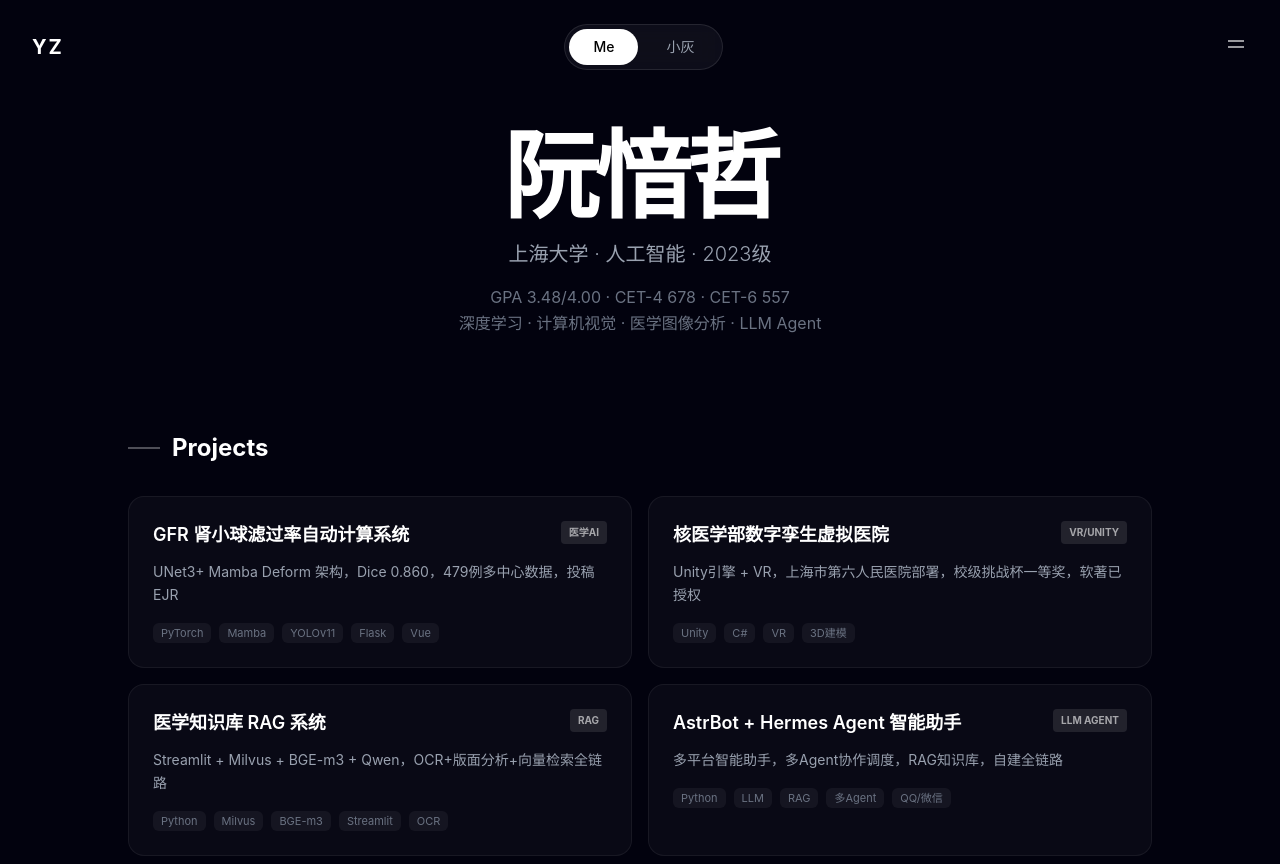
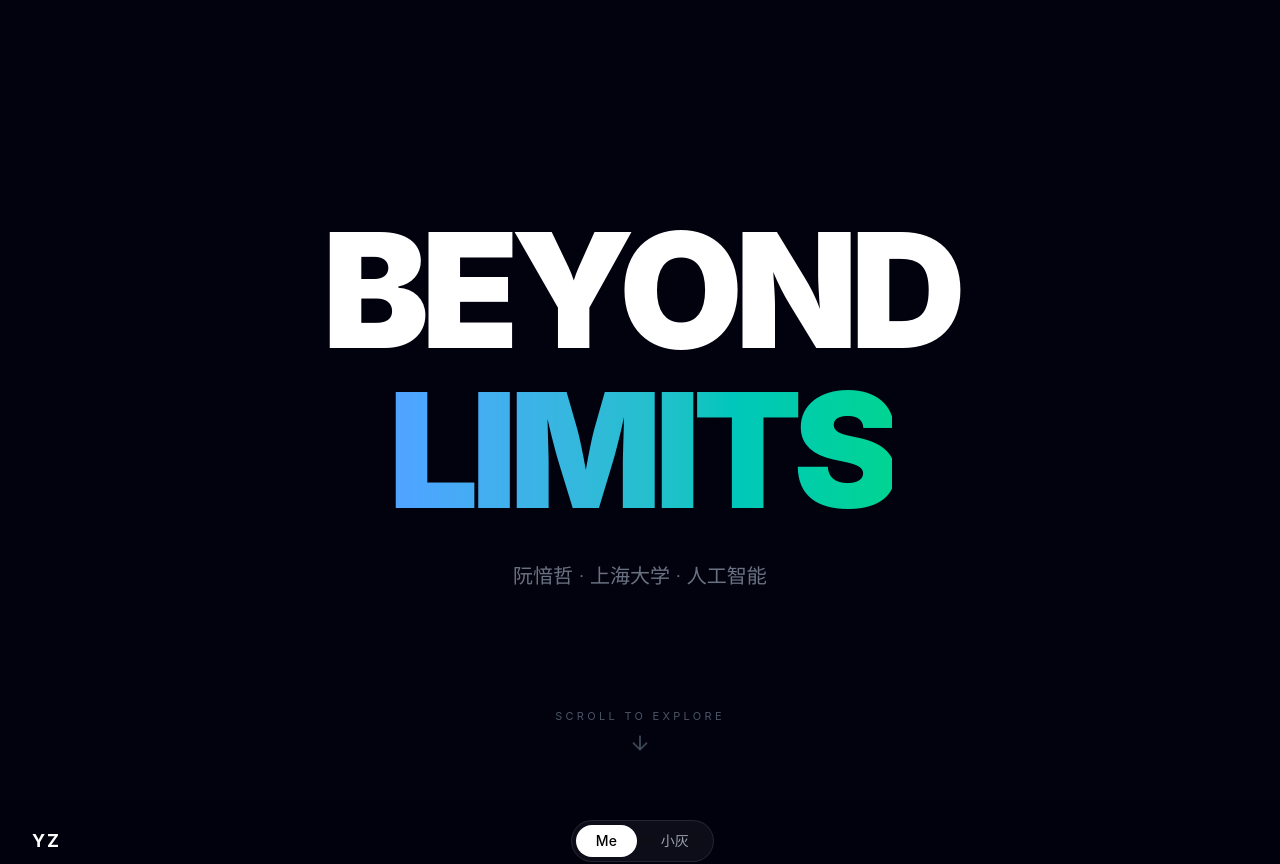
Before and after one commit to Newtonian-No/newtonian-no.github.io, a React (Vite) app: page / in a window 1280 px wide. Shown: the top 864 px of the page. Built offline with nearby package versions, Linux system fonts and the light colour scheme.

Commit message:
feat: 全屏Hero Slogan + 滚动进入内容 + 方块可见消散

```diff
--- a/src/App.jsx
+++ b/src/App.jsx
@@ -1,5 +1,6 @@
 import React, { useState } from "react";
 import Intro from "./components/Intro";
+import HeroSection from "./components/HeroSection";
 import Header from "./components/Header";
 import TabMe from "./components/TabMe";
 import TabAI from "./components/TabAI";
@@ -9,21 +10,26 @@ function App() {
   const [activeTab, setActiveTab] = useState("me");
 
   return (
-    <div className="min-h-screen bg-[#02020e] text-white overflow-x-hidden">
-      {/* 开场动画 */}
+    <div className="bg-[#02020e] text-white overflow-x-hidden">
+      {/* 阶段1：开场动画 */}
       {isLoading && <Intro onComplete={() => setIsLoading(false)} />}
 
-      {/* 主内容 */}
+      {/* 阶段2+3：Hero 全屏 → 滚动进入内容 */}
       <div
-        className={`transition-opacity duration-1000 ${
-          isLoading ? "opacity-0 pointer-events-none" : "opacity-100"
+        className={`transition-opacity duration-700 ${
+          isLoading ? "opacity-0" : "opacity-100"
         }`}
       >
-        <Header activeTab={activeTab} setActiveTab={setActiveTab} />
+        {/* Hero: 100vh 全屏 Slogan */}
+        <HeroSection />
 
-        <main className="pt-32 pb-20 px-6">
-          {activeTab === "me" ? <TabMe /> : <TabAI />}
-        </main>
+        {/* 内容区：Header + Tab */}
+        <section className="min-h-screen">
+          <Header activeTab={activeTab} setActiveTab={setActiveTab} />
+          <main className="pb-20 px-6">
+            {activeTab === "me" ? <TabMe /> : <TabAI />}
+          </main>
+        </section>
       </div>
     </div>
   );
--- a/src/components/Header.jsx
+++ b/src/components/Header.jsx
@@ -2,14 +2,14 @@ import React from "react";
 
 function Header({ activeTab, setActiveTab }) {
   return (
-    <header className="fixed top-0 left-0 w-full z-50 flex justify-between items-center px-8 py-6">
-      <div className="text-white text-xl font-bold tracking-widest">YZ</div>
+    <header className="sticky top-0 z-50 flex justify-between items-center px-8 py-5 bg-[#02020e]/80 backdrop-blur-md border-b border-white/[0.04]">
+      <div className="text-white text-lg font-bold tracking-widest">YZ</div>
       <nav className="flex gap-1 bg-white/5 backdrop-blur-md rounded-full p-1 border border-white/10">
         {["me", "ai"].map((tab) => (
           <button
             key={tab}
             onClick={() => setActiveTab(tab)}
-            className={`px-6 py-2 rounded-full text-sm font-medium transition-all duration-300 ${
+            className={`px-5 py-1.5 rounded-full text-sm font-medium transition-all duration-300 ${
               activeTab === tab
                 ? "bg-white text-black"
                 : "text-gray-400 hover:text-white"
@@ -19,12 +19,7 @@ function Header({ activeTab, setActiveTab }) {
           </button>
         ))}
       </nav>
-      <button className="text-white/60 hover:text-white transition-colors">
-        <svg width="24" height="24" viewBox="0 0 24 24" fill="none" stroke="currentColor" strokeWidth="2">
-          <line x1="4" y1="6" x2="20" y2="6" />
-          <line x1="4" y1="12" x2="20" y2="12" />
-        </svg>
-      </button>
+      <div className="w-6" />
     </header>
   );
 }
--- /dev/null
+++ b/src/components/HeroSection.jsx
@@ -0,0 +1,79 @@
+import React, { useEffect, useRef } from "react";
+import gsap from "gsap";
+
+function HeroSection() {
+  const containerRef = useRef(null);
+
+  useEffect(() => {
+    const tl = gsap.timeline();
+
+    // 标题从下浮上
+    tl.fromTo(
+      ".hero-title",
+      { y: 60, opacity: 0 },
+      { y: 0, opacity: 1, duration: 1.2, ease: "power3.out" }
+    )
+    // 副标题延迟浮现
+    .fromTo(
+      ".hero-sub",
+      { y: 30, opacity: 0 },
+      { y: 0, opacity: 1, duration: 0.8, ease: "power3.out" },
+      "-=0.6"
+    )
+    // 滚动指示器呼吸动画
+    .fromTo(
+      ".hero-scroll",
+      { opacity: 0 },
+      { opacity: 1, duration: 0.8 },
+      "-=0.2"
+    );
+
+    // 持续呼吸
+    gsap.to(".hero-scroll", {
+      y: 10,
+      duration: 1.5,
+      repeat: -1,
+      yoyo: true,
+      ease: "power1.inOut",
+    });
+  }, []);
+
+  return (
+    <section
+      ref={containerRef}
+      className="relative h-screen flex flex-col items-center justify-center bg-[#02020e] overflow-hidden"
+    >
+      {/* 大标题 */}
+      <div className="text-center z-10 px-6">
+        <h1 className="hero-title text-6xl md:text-8xl lg:text-[10rem] font-black tracking-tighter text-white leading-none">
+          BEYOND
+          <br />
+          <span className="text-transparent bg-clip-text bg-gradient-to-r from-blue-400 to-emerald-400">
+            LIMITS
+          </span>
+        </h1>
+        <p className="hero-sub text-lg md:text-xl text-gray-500 font-light mt-8 max-w-md mx-auto">
+          阮愔哲 · 上海大学 · 人工智能
+        </p>
+      </div>
+
+      {/* 滚动指示器 */}
+      <div className="hero-scroll absolute bottom-10 flex flex-col items-center gap-3 text-gray-600">
+        <span className="text-[11px] tracking-[0.3em] uppercase">Scroll to Explore</span>
+        <svg
+          width="24"
+          height="24"
+          viewBox="0 0 24 24"
+          fill="none"
+          stroke="currentColor"
+          strokeWidth="1.5"
+          className="animate-bounce"
+        >
+          <path d="M12 5v14M5 12l7 7 7-7" />
+        </svg>
+      </div>
+    </section>
+  );
+}
+
+export default HeroSection;
--- a/src/components/Intro.jsx
+++ b/src/components/Intro.jsx
@@ -11,7 +11,6 @@ function Intro({ onComplete }) {
   const [blocks, setBlocks] = useState([]);
 
   useEffect(() => {
-    // 生成方块网格
     const items = [];
     for (let r = 0; r < ROWS; r++) {
       for (let c = 0; c < COLS; c++) {
@@ -22,11 +21,9 @@ function Intro({ onComplete }) {
         items.push({ r, c, dist: distFromCenter });
       }
     }
-    // 按距中心距离排序（中心先消失）
     items.sort((a, b) => a.dist - b.dist);
     setBlocks(items);
 
-    // GSAP 时间轴
     const tl = gsap.timeline({ onComplete });
 
     // 阶段一：icon 旋转
@@ -42,19 +39,28 @@ function Intro({ onComplete }) {
     .to(iconRightRef.current, {
       x: 80, y: 30, opacity: 0, scale: 0.3, duration: 0.5,
     }, "<")
-    // 阶段三：方块消散（从中心向外扩散）
+    // 阶段三：方块从中心向外扩散消失（带闪烁）
     .add(() => {
       const allBlocks = document.querySelectorAll(".mask-block");
+      // 先集体闪白
+      gsap.to(allBlocks, {
+        backgroundColor: "rgba(255,255,255,0.08)",
+        duration: 0.15,
+        ease: "power1.out",
+        onComplete: () => {
+          // 然后从中心向外缩小消失
           gsap.to(allBlocks, {
             scale: 0,
             opacity: 0,
-        duration: 0.6,
+            duration: 0.5,
             stagger: {
-          each: 0.008,
+              each: 0.006,
               from: "center",
               grid: [ROWS, COLS],
             },
             ease: "power2.in",
+          });
+        },
       });
     }, "-=0.2");
 
@@ -66,7 +72,7 @@ function Intro({ onComplete }) {
       ref={containerRef}
       className="fixed inset-0 z-[100] bg-[#02020e] flex items-center justify-center overflow-hidden"
     >
-      {/* Icon: 两根竖线 */}
+      {/* Icon: 两根竖线（占位符） */}
       <div className="intro-icon-group absolute z-20">
         <svg width="80" height="100" viewBox="0 0 80 100">
           <rect ref={iconLeftRef} x="10" y="10" width="16" height="80" rx="4" fill="white" />
@@ -74,7 +80,7 @@ function Intro({ onComplete }) {
         </svg>
       </div>
 
-      {/* 方块遮罩网格 */}
+      {/* 方块遮罩网格 — 比背景稍亮 + 微弱边框，让消散可见 */}
       <div
         className="absolute inset-0 z-10"
         style={{
@@ -86,8 +92,13 @@ function Intro({ onComplete }) {
         {blocks.map((b, i) => (
           <div
             key={i}
-            className="mask-block bg-[#02020e]"
-            style={{ gridRow: b.r + 1, gridColumn: b.c + 1 }}
+            className="mask-block"
+            style={{
+              gridRow: b.r + 1,
+              gridColumn: b.c + 1,
+              backgroundColor: "#0a0a1e",
+              border: "1px solid rgba(255,255,255,0.04)",
+            }}
           />
         ))}
       </div>
```
Lines whose indentation alone changed are shown as unchanged.
